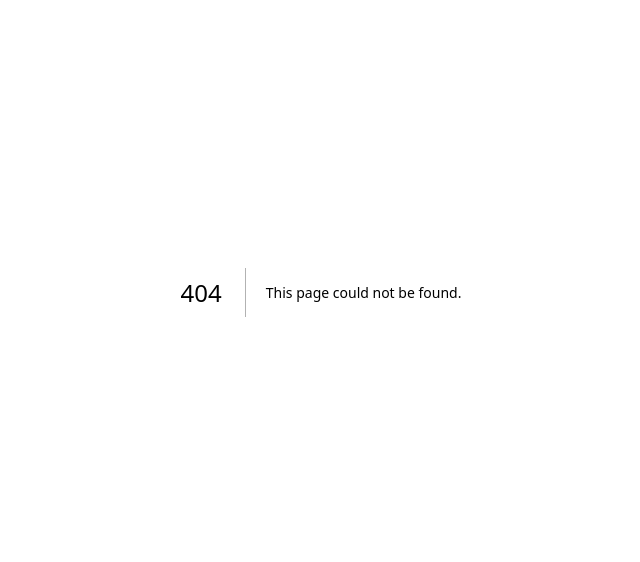
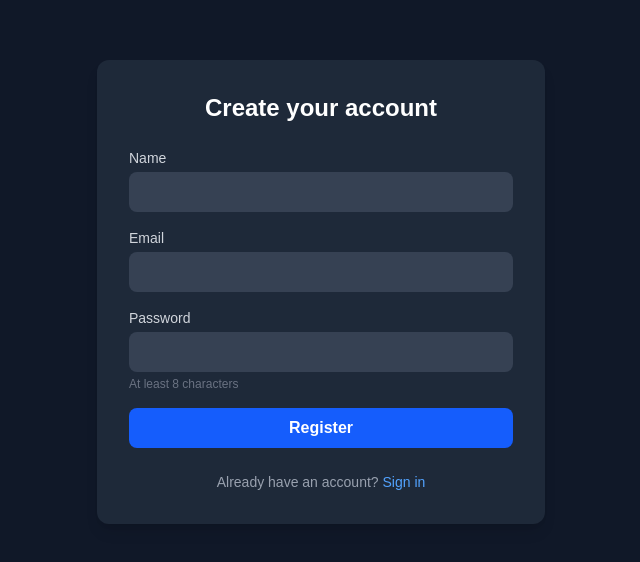
Before and after one commit to MinnThant05/movie-geeks, a Next.js app: page /register in a window 1280 px wide. Before the commit this address had no page. Shown: the part 108-670 px from the top of the page, without its empty margins (319-959 px from the left). Built offline with nearby package versions, Linux system fonts and the light colour scheme.

Commit message:
Step 15: Add register page with auto-login after signup

```diff
--- /dev/null
+++ b/app/register/page.tsx
@@ -0,0 +1,123 @@
+"use client";
+
+import { signIn } from "next-auth/react";
+import { useRouter } from "next/navigation";
+import { FormEvent, useState } from "react";
+import Link from "next/link";
+
+export default function RegisterPage() {
+  const router = useRouter();
+  const [name, setName] = useState("");
+  const [email, setEmail] = useState("");
+  const [password, setPassword] = useState("");
+  const [error, setError] = useState("");
+  const [loading, setLoading] = useState(false);
+
+  async function handleSubmit(e: FormEvent) {
+    e.preventDefault();
+    setError("");
+    setLoading(true);
+
+    // Step 1: Create the account via our own API
+    const res = await fetch("/api/auth/register", {
+      method: "POST",
+      headers: { "Content-Type": "application/json" },
+      body: JSON.stringify({ name, email, password }),
+    });
+
+    const data = await res.json();
+
+    if (!res.ok) {
+      setError(data.error || "Registration failed");
+      setLoading(false);
+      return;
+    }
+
+    // Step 2: Auto-login the new user
+    const result = await signIn("credentials", {
+      email,
+      password,
+      redirect: false,
+    });
+
+    setLoading(false);
+
+    if (result?.error) {
+      // Account was created but auto-login failed — send them to login
+      router.push("/login");
+    } else {
+      router.push("/");
+      router.refresh();
+    }
+  }
+
+  return (
+    <div className="flex min-h-screen items-center justify-center bg-gray-900 px-4">
+      <div className="w-full max-w-md rounded-xl bg-gray-800 p-8 shadow-lg">
+        <h1 className="mb-6 text-center text-2xl font-bold text-white">
+          Create your account
+        </h1>
+
+        {error && (
+          <div className="mb-4 rounded-lg bg-red-500/10 p-3 text-sm text-red-400">
+            {error}
+          </div>
+        )}
+
+        <form onSubmit={handleSubmit} className="space-y-4">
+          <div>
+            <label className="mb-1 block text-sm text-gray-300">Name</label>
+            <input
+              type="text"
+              value={name}
+              onChange={(e) => setName(e.target.value)}
+              required
+              className="w-full rounded-lg bg-gray-700 px-3 py-2 text-white outline-none focus:ring-2 focus:ring-blue-500"
+            />
+          </div>
+
+          <div>
+            <label className="mb-1 block text-sm text-gray-300">Email</label>
+            <input
+              type="email"
+              value={email}
+              onChange={(e) => setEmail(e.target.value)}
+              required
+              className="w-full rounded-lg bg-gray-700 px-3 py-2 text-white outline-none focus:ring-2 focus:ring-blue-500"
+            />
+          </div>
+
+          <div>
+            <label className="mb-1 block text-sm text-gray-300">Password</label>
+            <input
+              type="password"
+              value={password}
+              onChange={(e) => setPassword(e.target.value)}
+              required
+              minLength={8}
+              className="w-full rounded-lg bg-gray-700 px-3 py-2 text-white outline-none focus:ring-2 focus:ring-blue-500"
+            />
+            <p className="mt-1 text-xs text-gray-500">
+              At least 8 characters
+            </p>
+          </div>
+
+          <button
+            type="submit"
+            disabled={loading}
+            className="w-full rounded-lg bg-blue-600 py-2 font-semibold text-white transition hover:bg-blue-700 disabled:opacity-50"
+          >
+            {loading ? "Creating account..." : "Register"}
+          </button>
+        </form>
+
+        <p className="mt-6 text-center text-sm text-gray-400">
+          Already have an account?{" "}
+          <Link href="/login" className="text-blue-400 hover:underline">
+            Sign in
+          </Link>
+        </p>
+      </div>
+    </div>
+  );
+}
```
